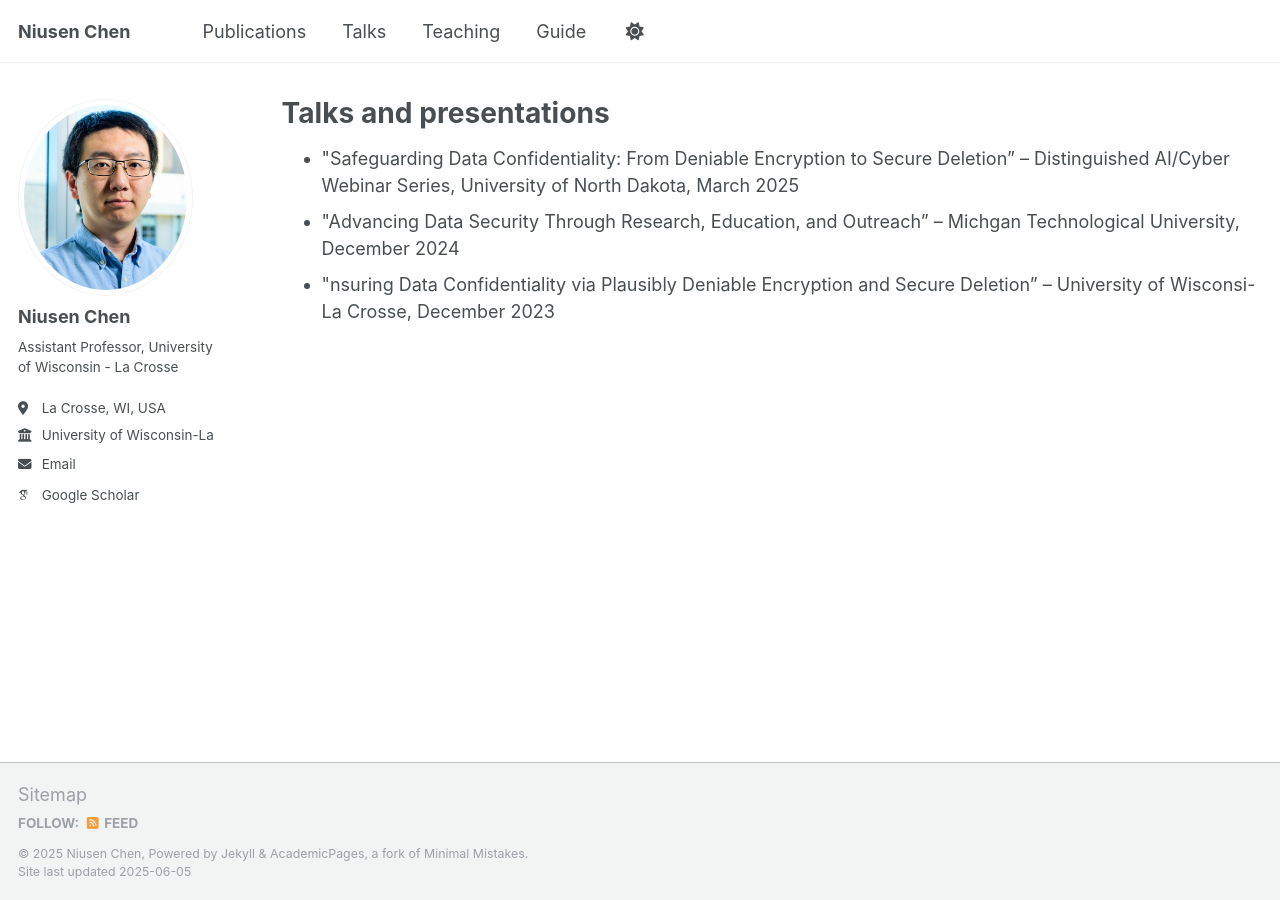
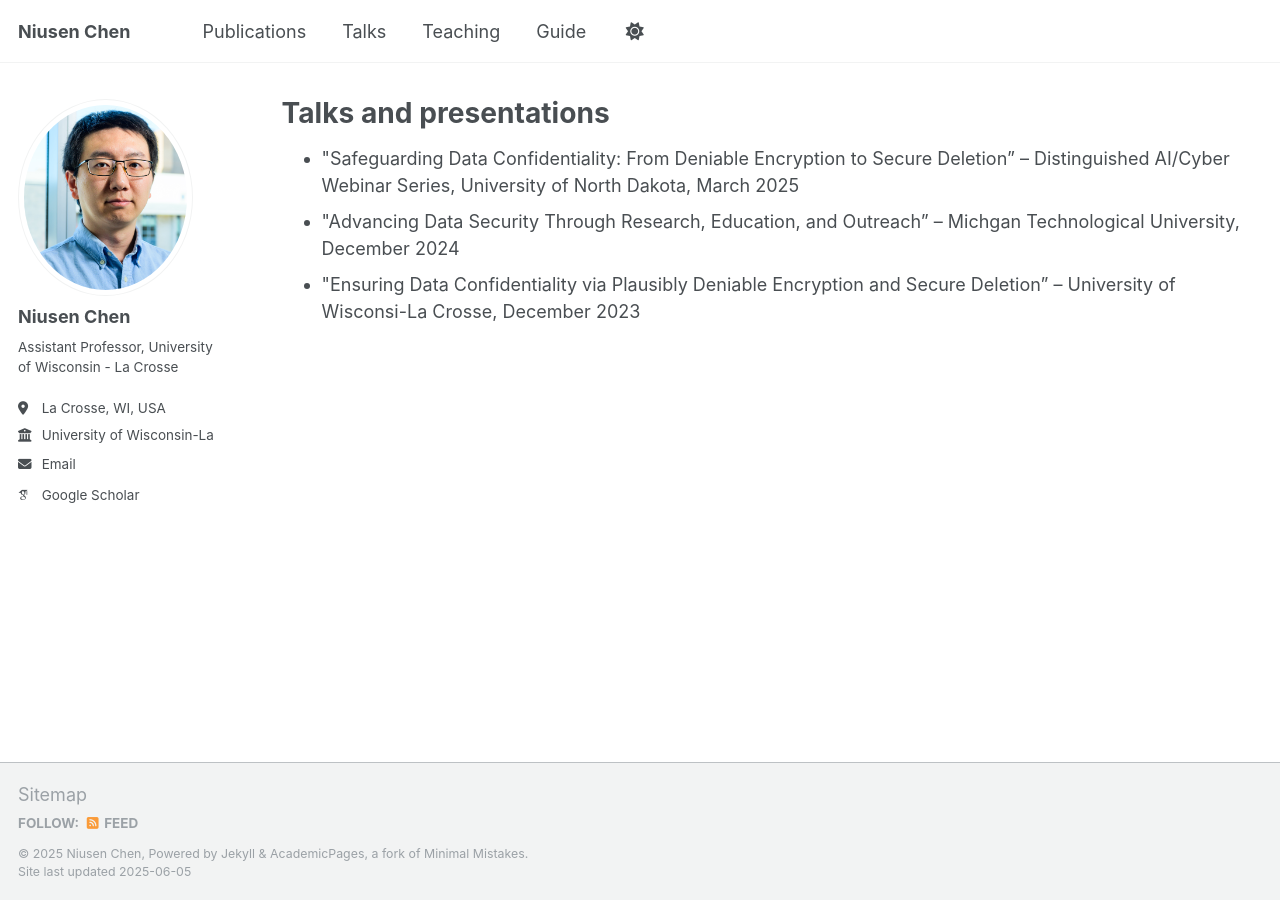
Before and after one commit to niusenc/niusenc.github.io, a Jekyll site: the page built from _pages/talks.html, in a window 1280 px wide. Built offline with Jekyll 4.4.1, drawn with Linux system fonts in a browser that asks for light colours; some web fonts are replaced.

Commit message:
Update talks.html

```diff
--- a/_pages/talks.html
+++ b/_pages/talks.html
@@ -8,5 +8,5 @@ author_profile: true
 <ul>
   <li>"Safeguarding Data Confidentiality: From Deniable Encryption to Secure Deletion” – Distinguished AI/Cyber Webinar Series, University of North Dakota, March 2025</li>
   <li>"Advancing Data Security Through Research, Education, and Outreach” – Michgan Technological University, December 2024</li>
-  <li>"nsuring Data Confidentiality via Plausibly Deniable Encryption and Secure Deletion” – University of Wisconsi-La Crosse, December 2023</li>
+  <li>"Ensuring Data Confidentiality via Plausibly Deniable Encryption and Secure Deletion” – University of Wisconsi-La Crosse, December 2023</li>
 </ul>
```
